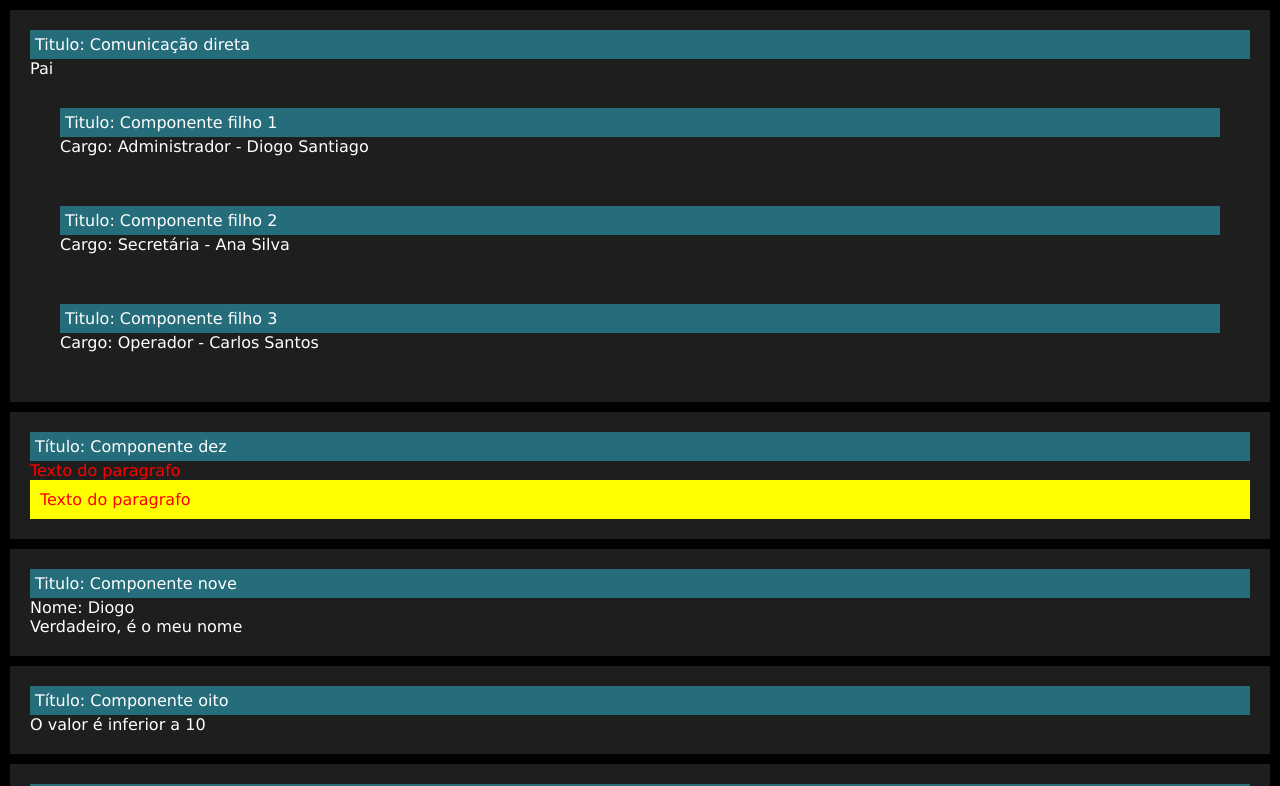
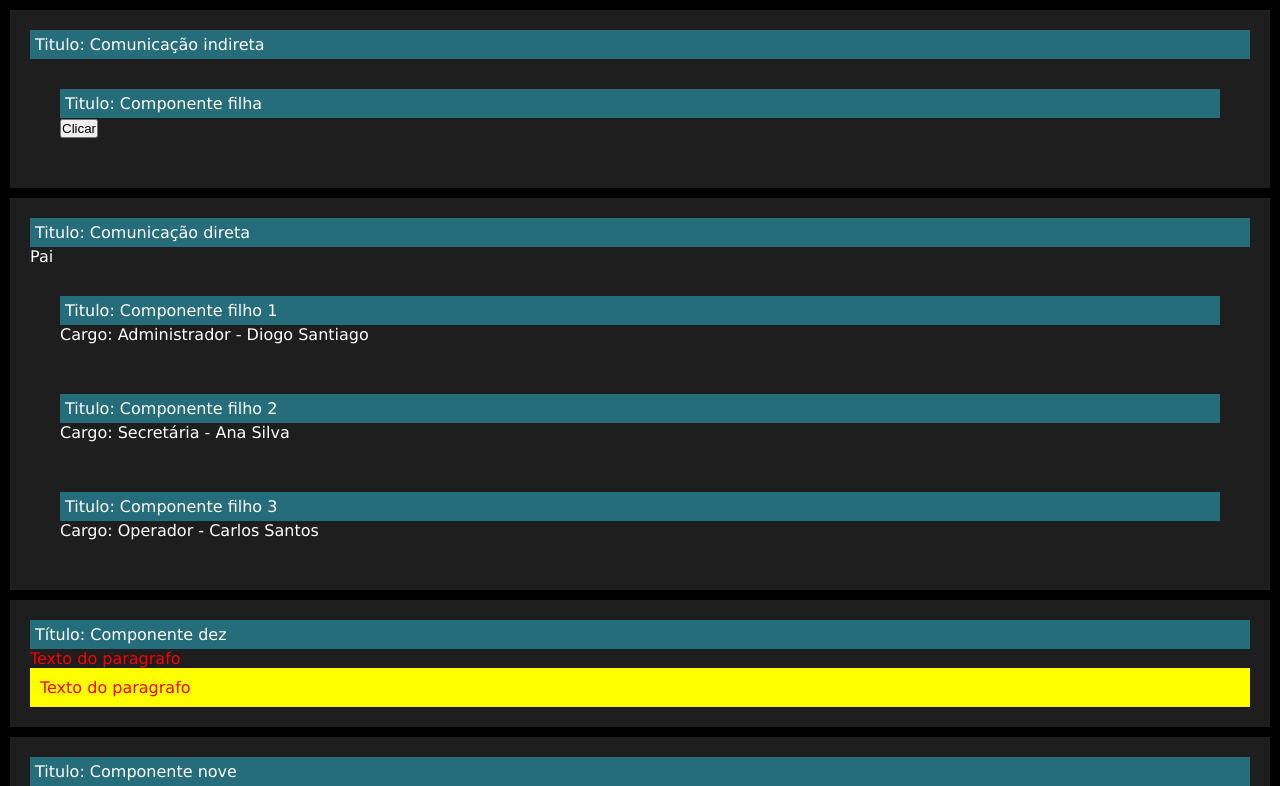
Before and after one commit to D1ogoX/aulas-reactjs, a React (Create React App) app: page / in a window 1280 px wide. Shown: the top 786 px of the page. Built offline with nearby package versions, Linux system fonts and the light colour scheme.

Commit message:
Comunicação indireta entre componentes

```diff
--- a/src/App.js
+++ b/src/App.js
@@ -12,11 +12,14 @@
 import ComponenteNove from "./Components/ComponenteNove"
 import ComponenteDez from "./Components/ComponenteDez"
 import ComponentePai from "./Components/Comunicacao_direta/ComponentePai"
+import ComponenteMae from "./Components/Comunicacao_indireta/ComponenteMae"
 
 function App()
 {
     return (
         <>
+            <ComponenteMae titulo="Comunicação indireta"/>
+
             <ComponentePai titulo="Comunicação direta"/>
 
             <ComponenteDez titulo="Componente dez" corTexto="red"/>
--- /dev/null
+++ b/src/Components/Comunicacao_indireta/ComponenteFilha.jsx
@@ -0,0 +1,14 @@
+import React from "react"
+
+function ComponenteFilha (props)
+{
+    return (
+        <div className="componente">
+            <p className="titulo">Titulo: {props.titulo}</p>
+
+            <button onClick={props.click}>Clicar</button>
+        </div>
+    )
+}
+
+export default ComponenteFilha
--- /dev/null
+++ b/src/Components/Comunicacao_indireta/ComponenteMae.jsx
@@ -0,0 +1,21 @@
+import React from "react"
+
+import ComponenteFilha from "./ComponenteFilha"
+
+function ComponenteMae (props)
+{
+    function clicou()
+    {
+        console.log("Botão da filha foi clicado!")
+    }
+
+    return (
+        <div className="componente">
+            <p className="titulo">Titulo: {props.titulo}</p>
+
+            <ComponenteFilha titulo="Componente filha" click={clicou}></ComponenteFilha>
+        </div>
+    )
+}
+
+export default ComponenteMae
```
